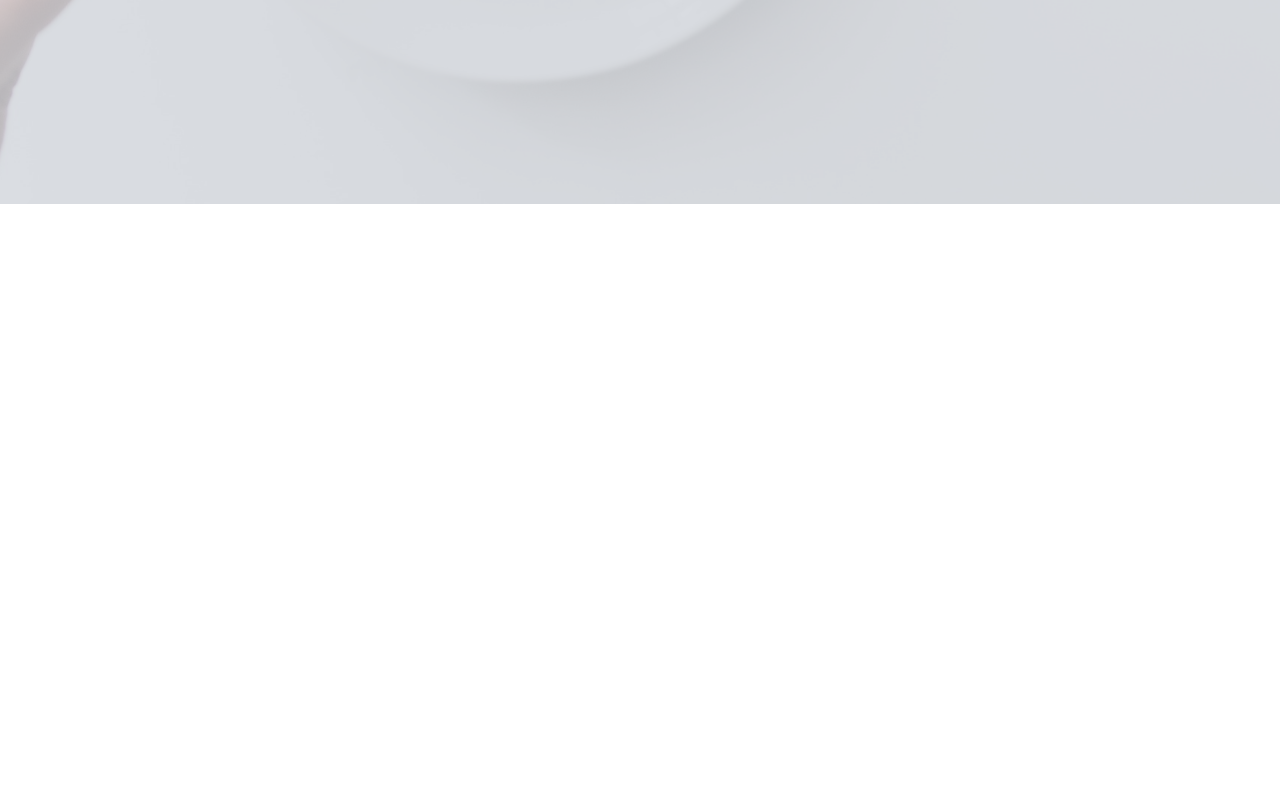
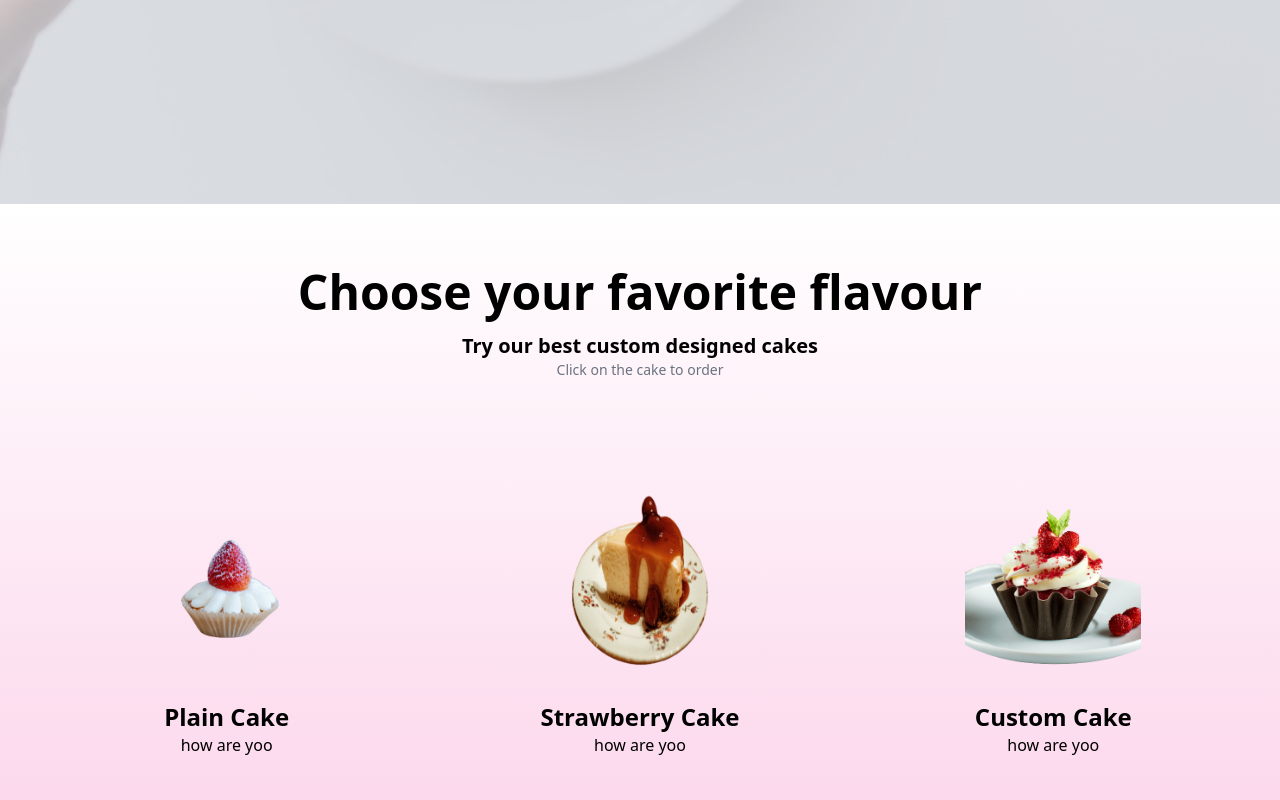
Before and after one commit to Victorakinwunmi/cake-web, a Nuxt app: page /menupage in a window 1280 px wide. Shown: the part 750-1550 px from the top of the page. Before the commit the page ends 954 px from the top, so only its background shows below. Built offline with nearby package versions, Linux system fonts and the light colour scheme.

Commit message:
i added favorite cake section to the menupage

```diff
--- /dev/null
+++ b/components/menu/List.vue
@@ -0,0 +1,34 @@
+<template>
+  <div class="">
+    <div class="group">
+      <div class="border cursor-pointer border-transparent group-hover:border-pink-500 pt-10 pb-10 group-hover:pb-44 px-0 rounded-full">
+        <img :src="pic" class="w-44 mx-auto" />
+        <div class="mb-16">
+          <h1 class="text-center font-bold text-xl lg:text-2xl">
+            {{ title }}
+          </h1>
+          <p class="text-center">{{ desc }}</p>
+        </div>
+        <button class="w-full flex items-center opacity-0 group-hover:opacity-100 justify-center">
+          <h1 class="font-black">Buy now</h1>
+          <img :src="require('@/assets/icons/Right.png')" class="w-4 mx-2">
+        </button>
+
+      </div>
+
+    </div>
+  </div>
+</template>
+
+<script>
+export default {
+  props: {
+    title: String,
+    desc: String,
+    pic: String,
+  },
+};
+</script>
+
+<style>
+</style>
--- a/pages/menupage.vue
+++ b/pages/menupage.vue
@@ -66,12 +66,63 @@
           </div>
         </div>
       </div>
+
+      <div class="bg-gradient-to-t from-pink-200 to-white py-16">
+        <div class="text-center mb-4">
+          <h1 class="font-bold text-2xl md:text-5xl">Choose your favorite flavour</h1>
+          <p class="mt-4 text-sm font-bold md:text-xl">Try our best custom designed cakes</p>
+          <p class="text-sm text-gray-500 ">Click on the cake to order</p>
+        </div>
+        <div
+          class="
+            px-8
+            grid
+            gap-6
+            grid-cols-1
+            md:grid-cols-2
+            lg:grid-cols-3
+          "
+        >
+          <MenuList
+            v-for="item in menus"
+            :key="item.id"
+            :title="item.title"
+            :pic="item.pic"
+            :desc="item.desc"
+          />
+        </div>
+      </div>
     </div>
   </div>
 </template>
 
 <script>
-export default {};
+export default {
+  data() {
+    return {
+      menus: [
+        {
+          id: 1,
+          title: "Plain Cake",
+          pic: require("@/assets/images/strawberry.png"),
+          desc:"how are yoo"
+        },
+        {
+          id: 2,
+          title: "Strawberry Cake",
+          pic: require("@/assets/images/caramel.png"),
+          desc:"how are yoo"
+        },
+        {
+          id: 3,
+          title: "Custom Cake",
+          pic: require("@/assets/images/velvet.png"),
+          desc:"how are yoo"
+        },
+      ],
+    };
+  },
+};
 </script>
 
 <style>
```
